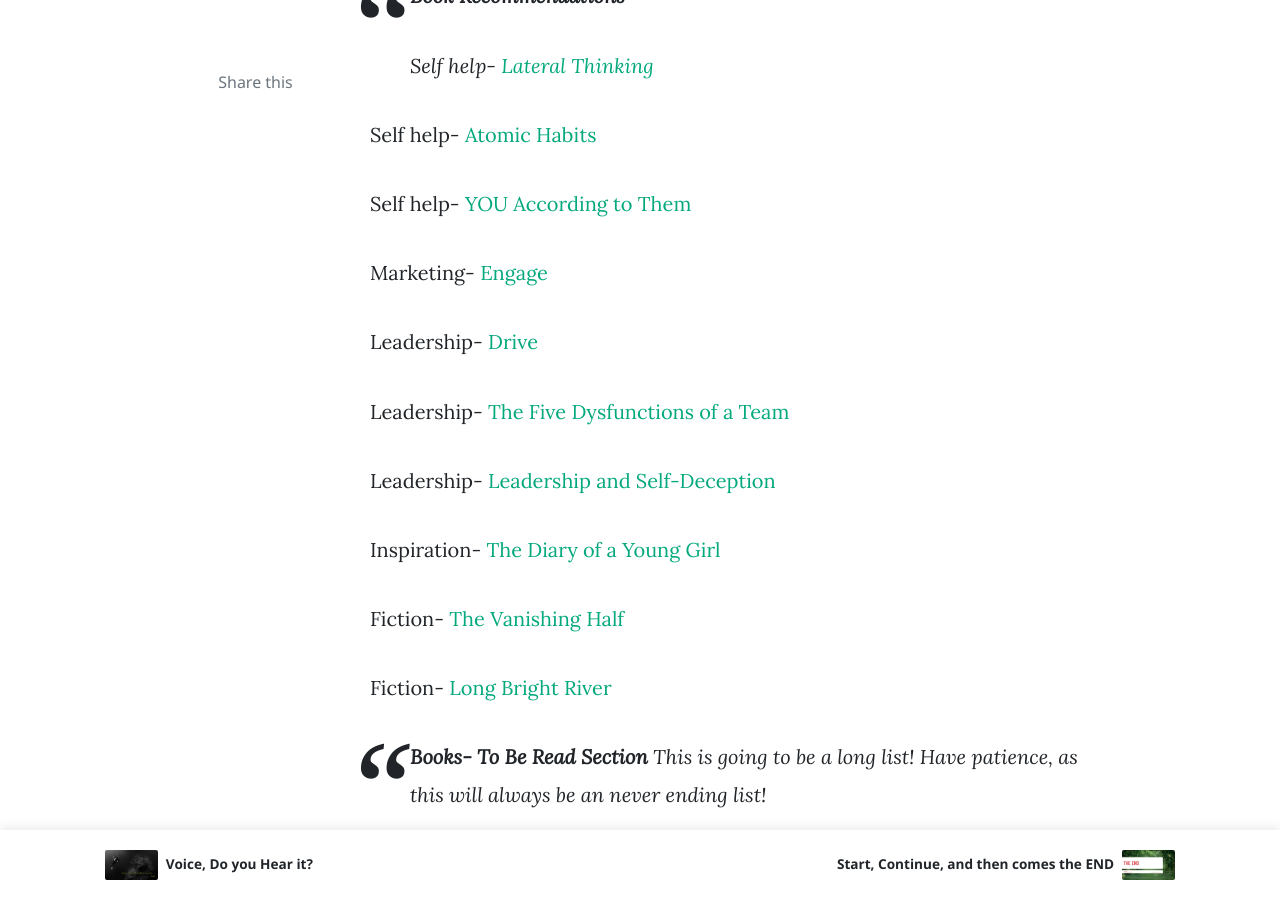
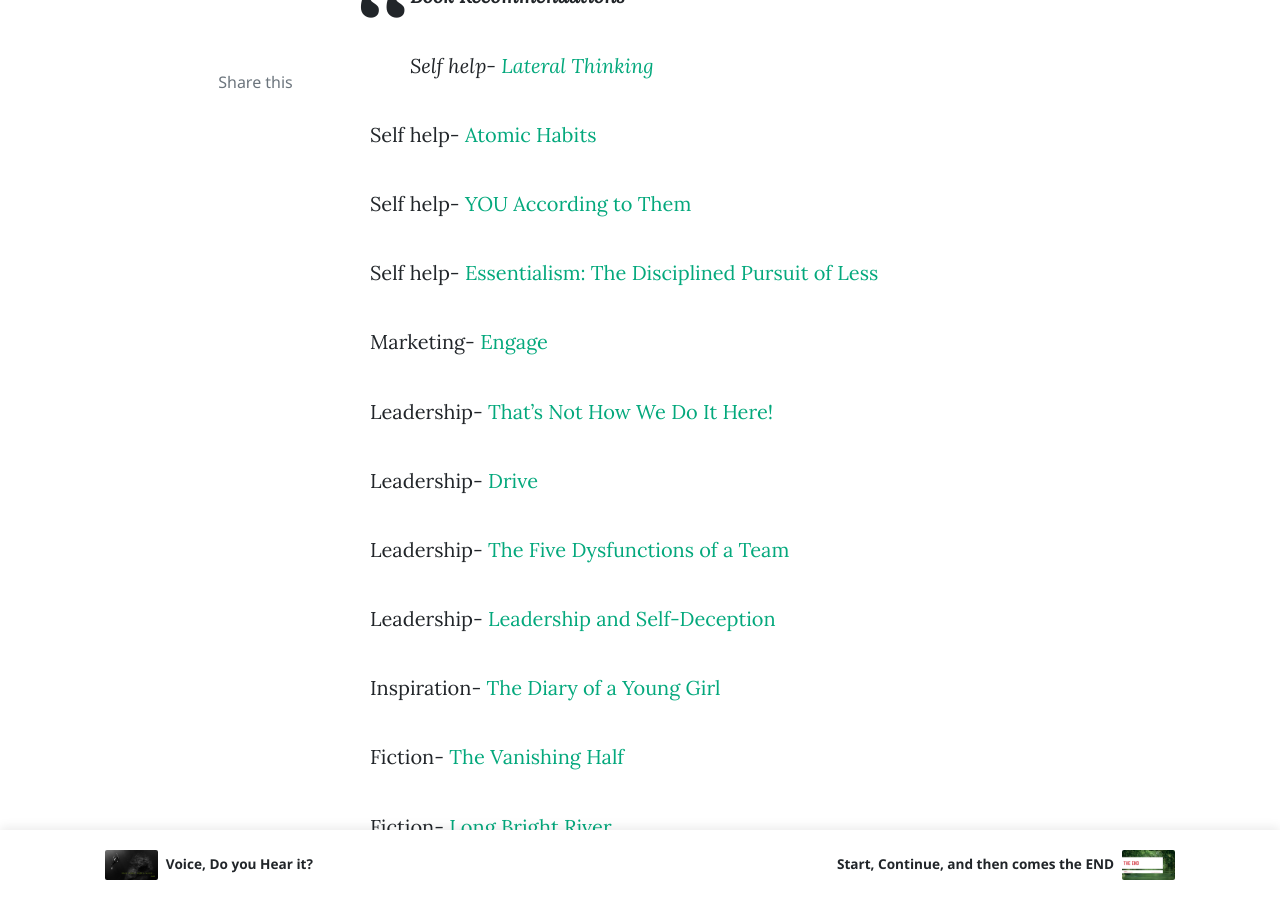
Before and after one commit to shikhashikz/shikhashikz.github.io, a Jekyll site: the page built from _posts/2021-06-13-Learning-Resource-List.md, in a window 1280 px wide and 900 px high, scrolled down 2490 px. Built offline with Jekyll 4.4.1, drawn with Linux system fonts in a browser that asks for light colours; nearby versions of some CDN libraries; comment, search, counter and statistics services are not loaded.

Commit message:
Update 2021-06-13-Learning-Resource-List.md

```diff
--- a/_posts/2021-06-13-Learning-Resource-List.md
+++ b/_posts/2021-06-13-Learning-Resource-List.md
@@ -50,7 +50,11 @@
 
 Self help- [YOU According to Them](https://www.amazon.in/You-According-Them-Uncovering-Reputation/dp/0984659110)
 
+Self help- [Essentialism: The Disciplined Pursuit of Less](https://www.amazon.in/Essentialism-Disciplined-Pursuit-Greg-McKeown/dp/0804137382)
+
 Marketing- [Engage](https://www.amazon.in/Engage-Complete-Businesses-Cultivate-Measure/dp/1118003764)
+
+Leadership- [That's Not How We Do It Here!](https://www.amazon.com/Thats-Not-Here-Organizations-Fall/dp/0735206627)
 
 Leadership- [Drive](https://www.amazon.in/Drive-Daniel-H-Pink/dp/1786891700/ref=sr_1_1?adgrpid=57096139097&dchild=1&ext_vrnc=hi&gclid=CjwKCAjwn6GGBhADEiwAruUcKkUidbgHJ73EYJsj-9V6kwz6u4olN7uWUi6b-z7VKKQ1m1ZL12yegRoCjaIQAvD_BwE&hvadid=499120559423&hvdev=c&hvlocphy=9302452&hvnetw=g&hvqmt=e&hvrand=4234624521788871053&hvtargid=kwd-331049665644&hydadcr=1082_2321871&keywords=drive+by+daniel+pink&qid=1623824483&sr=8-1)
 
```
